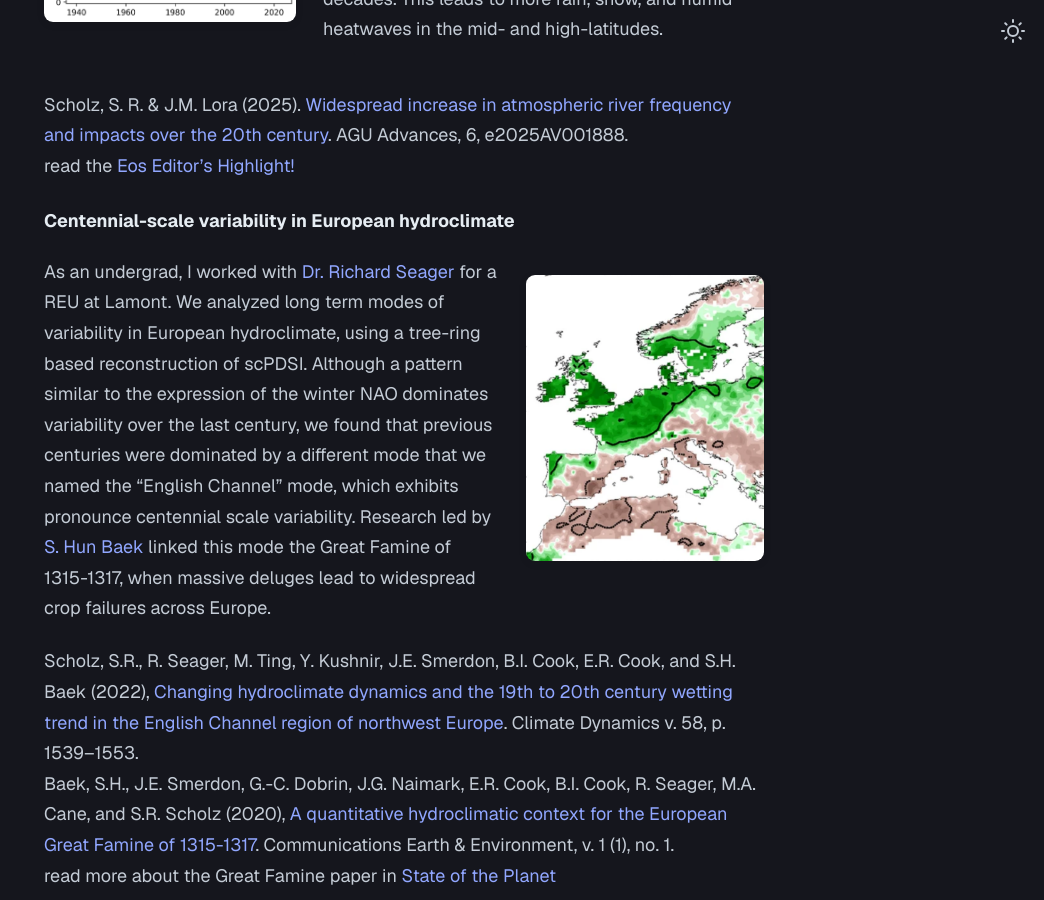
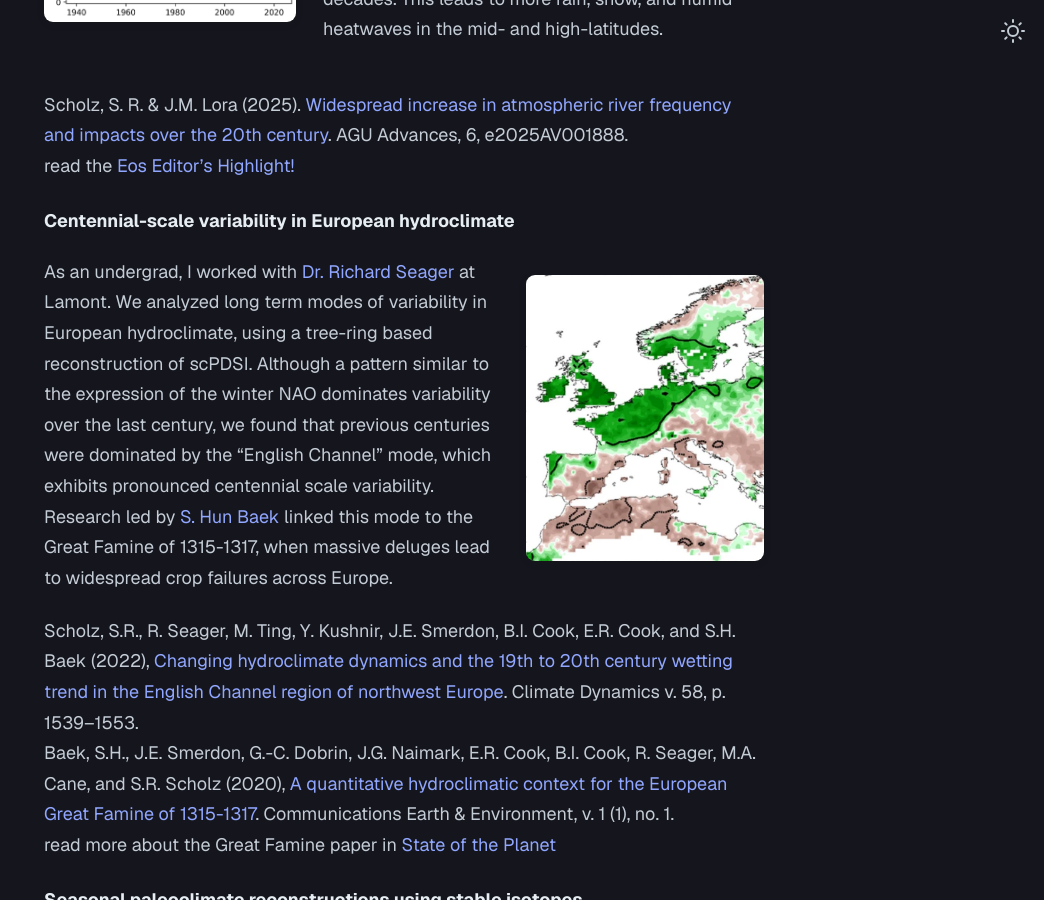
Before and after one commit to serenarscholz/serenarscholz.github.io, a Jekyll site: the page built from research.md, in a window 1280 px wide and 900 px high, scrolled down 1064 px. Shown: the whole window, without its empty margins (236-1280 px from the left). Built offline with Jekyll 4.4.1, drawn with Linux system fonts in a browser that asks for light colours.

Commit message:
Update research.md

```diff
--- a/research.md
+++ b/research.md
@@ -33,7 +33,7 @@ read the [Eos Editor's Highlight!](https://eos.org/editor-highlights/future-hots
      alt="English Channel mode"
      style="float: right; width: 33%; margin: 1em 0 1em 1.5em;">
 
-As an undergrad, I worked with [Dr. Richard Seager](https://ocp.ldeo.columbia.edu/res/div/ocp/people/seager/) for a REU at Lamont. We analyzed long term modes of variability in European hydroclimate, using a tree-ring based reconstruction of scPDSI. Although a pattern similar to the expression of the winter NAO dominates variability over the last century, we found that previous centuries were dominated by a different mode that we named the "English Channel" mode, which exhibits pronounce centennial scale variability. Research led by [S. Hun Baek](https://seunghbaek.github.io/) linked this mode the Great Famine of 1315-1317, when massive deluges lead to widespread crop failures across Europe.
+As an undergrad, I worked with [Dr. Richard Seager](https://ocp.ldeo.columbia.edu/res/div/ocp/people/seager/) at Lamont. We analyzed long term modes of variability in European hydroclimate, using a tree-ring based reconstruction of scPDSI. Although a pattern similar to the expression of the winter NAO dominates variability over the last century, we found that previous centuries were dominated by the "English Channel" mode, which exhibits pronounced centennial scale variability. Research led by [S. Hun Baek](https://seunghbaek.github.io/) linked this mode to the Great Famine of 1315-1317, when massive deluges lead to widespread crop failures across Europe.
 
 Scholz, S.R., R. Seager, M. Ting, Y. Kushnir, J.E. Smerdon, B.I. Cook, E.R. Cook, and S.H. Baek (2022), [Changing hydroclimate dynamics and the 19th to 20th century wetting trend in the English Channel region of northwest Europe]( https://doi.org/10.1007/s00382-021-05977-5). Climate Dynamics v. 58, p. 1539–1553.\
 Baek, S.H., J.E. Smerdon, G.-C. Dobrin, J.G. Naimark, E.R. Cook, B.I. Cook, R. Seager, M.A. Cane, and S.R. Scholz (2020), [A quantitative hydroclimatic context for the European Great Famine of 1315-1317](https://doi.org/10.1038/s43247-020-00016-3). Communications Earth & Environment, v. 1 (1), no. 1.\
```
